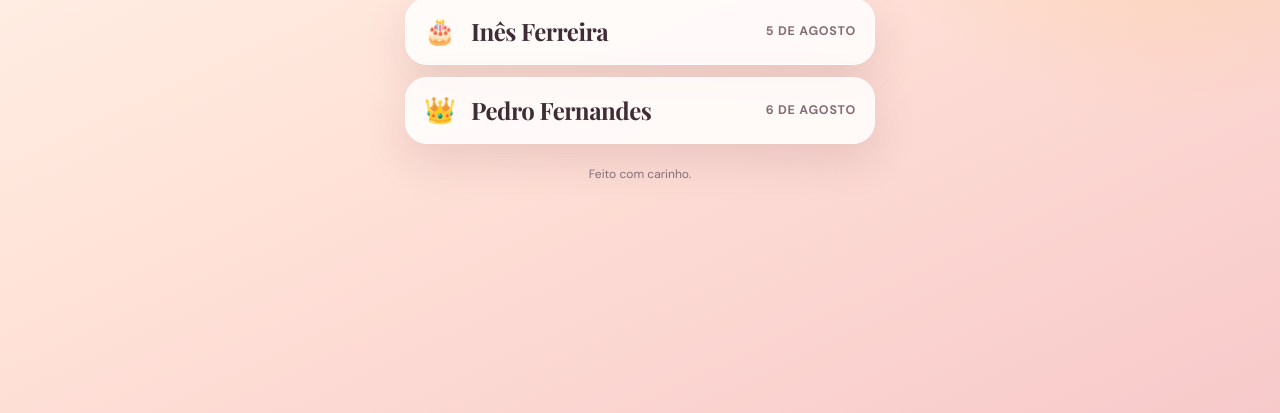
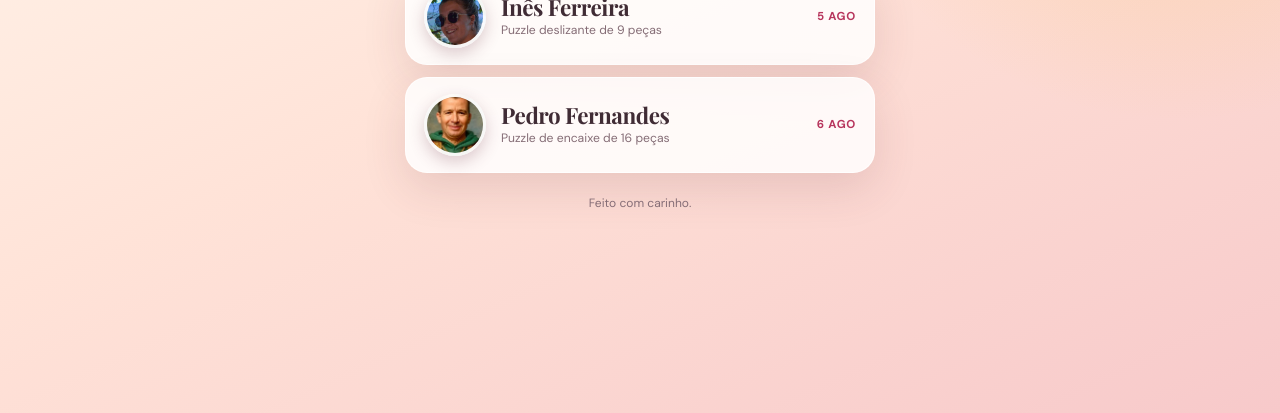
Before and after one commit to duquevieira/Birthdays, a website: page index.html in a window 1280 px wide. Shown: the part 387-800 px from the top of the page. Drawn offline with nearby package versions, Linux system fonts and the light colour scheme; a web font is replaced by a local one.

Commit message:
Fix: Image per link per person.

```diff
--- a/index.html
+++ b/index.html
@@ -6,6 +6,20 @@
     <meta name="theme-color" content="#fff7ed" />
     <meta name="description" content="Puzzles de aniversário — um para cada pessoa." />
     <link rel="canonical" href="https://duquevieira.github.io/Birthdays/" />
+    <meta property="og:type" content="website" />
+    <meta property="og:locale" content="pt_PT" />
+    <meta property="og:url" content="https://duquevieira.github.io/Birthdays/" />
+    <meta property="og:title" content="Puzzles de aniversário 🎂" />
+    <meta property="og:description" content="Um puzzle especial para cada pessoa." />
+    <meta property="og:image" content="https://duquevieira.github.io/Birthdays/assets/og-image.jpg" />
+    <meta property="og:image:type" content="image/jpeg" />
+    <meta property="og:image:width" content="1200" />
+    <meta property="og:image:height" content="630" />
+    <meta property="og:image:alt" content="Puzzles de aniversário — um puzzle especial para cada pessoa" />
+    <meta name="twitter:card" content="summary_large_image" />
+    <meta name="twitter:title" content="Puzzles de aniversário 🎂" />
+    <meta name="twitter:description" content="Um puzzle especial para cada pessoa." />
+    <meta name="twitter:image" content="https://duquevieira.github.io/Birthdays/assets/og-image.jpg" />
     <title>Puzzles de aniversário 🎂</title>
     <style>
       @import url("https://fonts.googleapis.com/css2?family=DM+Sans:wght@400;600;700&family=Playfair+Display:ital,wght@0,700;1,700&display=swap");
@@ -108,23 +122,48 @@
         outline-offset: 3px;
       }
 
+      /* A fotografia de cada pessoa, tirada da pasta do puzzle dela. */
+      .puzzle-photo {
+        flex: 0 0 auto;
+        width: 62px;
+        height: 62px;
+        border: 3px solid rgba(255, 255, 255, 0.95);
+        border-radius: 50%;
+        /* --focus e --zoom aproximam o recorte da cara de cada pessoa. */
+        background-position: var(--focus, 50% 30%);
+        background-repeat: no-repeat;
+        background-size: var(--zoom, cover);
+        box-shadow: 0 6px 16px rgba(108, 50, 65, 0.24);
+      }
+
+      .puzzle-text {
+        display: grid;
+        flex: 1;
+        gap: 2px;
+        min-width: 0;
+      }
+
       .puzzle-name {
-        flex: 1;
         font-family: "Playfair Display", Georgia, serif;
-        font-size: 1.5rem;
+        font-size: 1.4rem;
+        line-height: 1.1;
         letter-spacing: -0.02em;
       }
 
+      .puzzle-kind {
+        color: var(--muted);
+        font-size: 0.76rem;
+      }
+
       .puzzle-date {
-        color: var(--muted);
-        font-size: 0.78rem;
+        flex: 0 0 auto;
+        align-self: center;
+        color: var(--berry);
+        font-size: 0.72rem;
         font-weight: 700;
         letter-spacing: 0.06em;
+        text-align: right;
         text-transform: uppercase;
-      }
-
-      .puzzle-emoji {
-        font-size: 1.6rem;
       }
 
       footer {
@@ -147,20 +186,39 @@
       <p class="eyebrow">Dias muito especiais</p>
       <h1>Puzzles de aniversário</h1>
 
-      <!-- Um item por pessoa. Cada ligação abre uma página independente. -->
+      <!--
+        Um item por pessoa. Cada ligação abre uma página independente e mostra a
+        fotografia e o texto do puzzle dessa pessoa — a fotografia vem da pasta dela.
+      -->
       <ul class="puzzle-list">
         <li>
           <a class="puzzle-link" href="./puzzles/ines-ferreira/">
-            <span class="puzzle-emoji" aria-hidden="true">🎂</span>
-            <span class="puzzle-name">Inês Ferreira</span>
-            <span class="puzzle-date">5 de agosto</span>
+            <span
+              class="puzzle-photo"
+              style="--focus: 44% 23%; --zoom: 190%; background-image: url('./puzzles/ines-ferreira/assets/photo.jpg')"
+              role="img"
+              aria-label="Fotografia da Inês"
+            ></span>
+            <span class="puzzle-text">
+              <span class="puzzle-name">Inês Ferreira</span>
+              <span class="puzzle-kind">Puzzle deslizante de 9 peças</span>
+            </span>
+            <span class="puzzle-date">5 ago</span>
           </a>
         </li>
         <li>
           <a class="puzzle-link" href="./puzzles/pedro-fernandes/">
-            <span class="puzzle-emoji" aria-hidden="true">👑</span>
-            <span class="puzzle-name">Pedro Fernandes</span>
-            <span class="puzzle-date">6 de agosto</span>
+            <span
+              class="puzzle-photo"
+              style="--focus: 50% 9%; --zoom: 520%; background-image: url('./puzzles/pedro-fernandes/assets/photo.jpg')"
+              role="img"
+              aria-label="Fotografia do Pedro"
+            ></span>
+            <span class="puzzle-text">
+              <span class="puzzle-name">Pedro Fernandes</span>
+              <span class="puzzle-kind">Puzzle de encaixe de 16 peças</span>
+            </span>
+            <span class="puzzle-date">6 ago</span>
           </a>
         </li>
       </ul>
```
Also changed, not shown: index.test.js (added, +140 -0 lines), puzzles/ines-ferreira/index.html (+3 -3 lines), puzzles/pedro-fernandes/index.html (+3 -3 lines), .github/workflows/pages.yml, README.md, assets/og-image.jpg (added).
